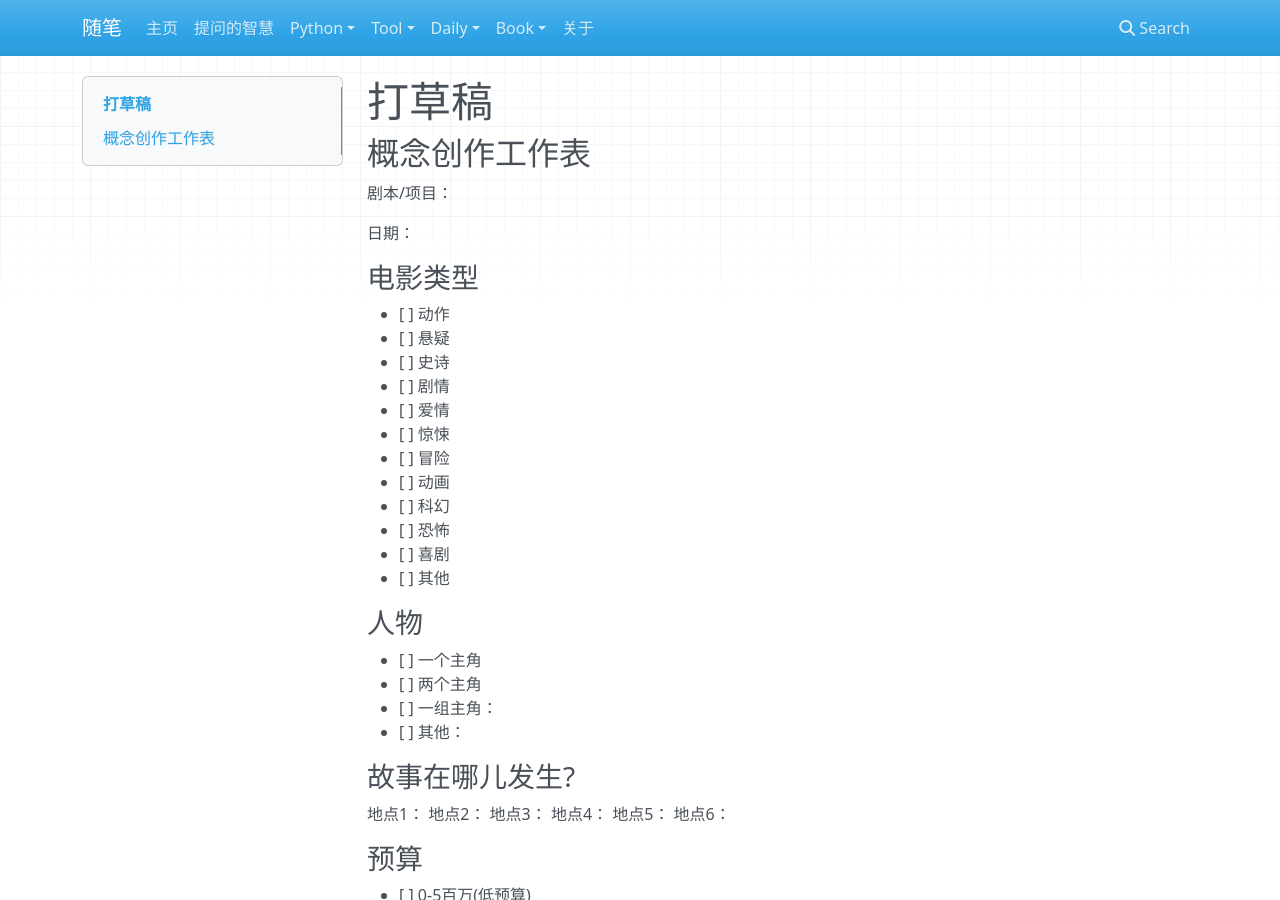
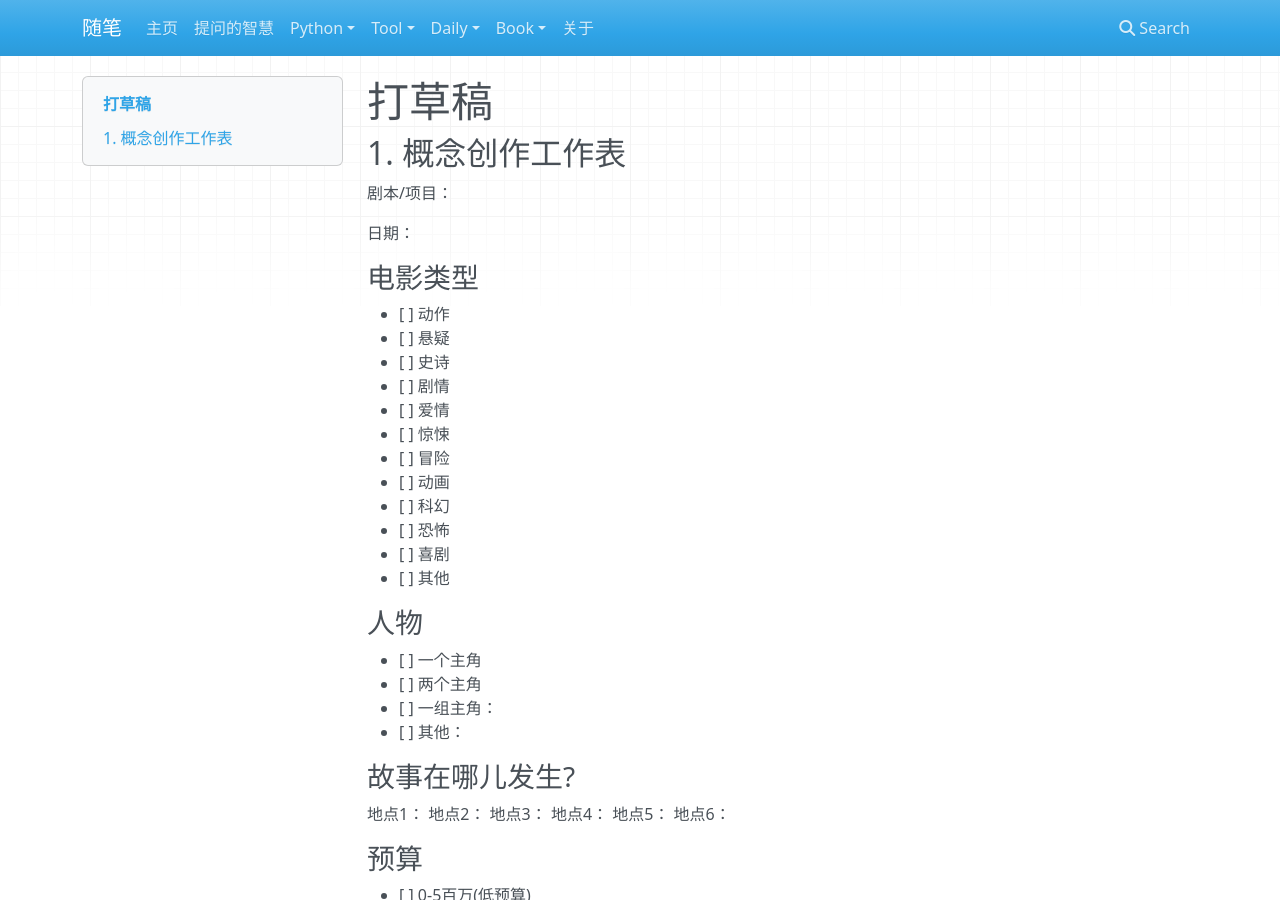
Before and after one commit to East196/notebook, an MkDocs documentation site: the page built from docs/novel/打草稿.md, in a window 1280 px wide and 900 px high. Built offline with MkDocs 1.6.1, drawn with Linux system fonts in a browser that asks for light colours; nearby versions of some CDN libraries; old or Windows-style settings are respelled for this version of MkDocs.

```diff
--- a/docs/novel/打草稿.md
+++ b/docs/novel/打草稿.md
@@ -1,5 +1,5 @@
 # 打草稿
-## 概念创作工作表
+## 1. 概念创作工作表
 剧本/项目：
 
 日期：
```
Also changed, not shown: docs/novel/小说的骨架.md (+1 -0 lines), docs/assets/小说的骨架.png (added).
